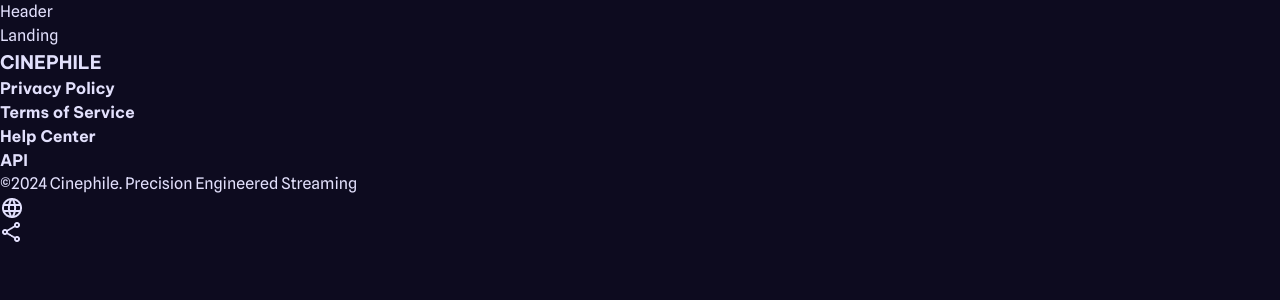
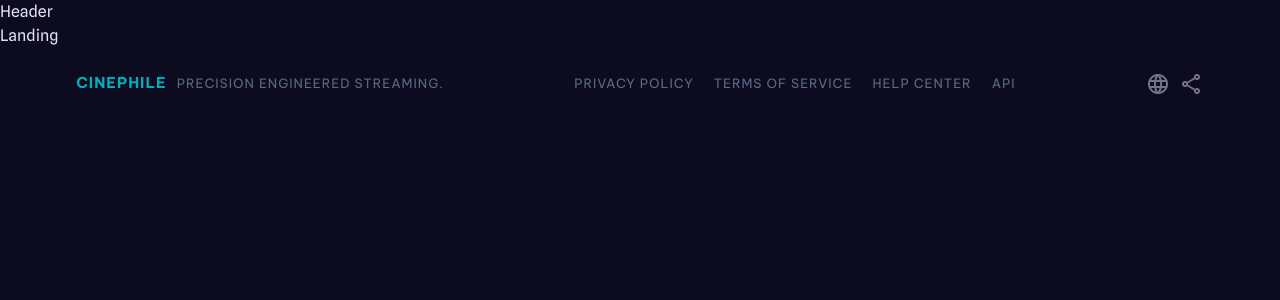
Before and after one commit to nmantilla12/Cinephile, a React (Vite) app: page / in a window 1280 px wide. Shown: the top 300 px of the page. Built offline with nearby package versions, Linux system fonts and the light colour scheme.

Commit message:
style: añadir estilos al footer tanto en mobile como en desktop

```diff
--- a/src/components/footer/Footer.jsx
+++ b/src/components/footer/Footer.jsx
@@ -1,25 +1,35 @@
 import styles from "./Footer.module.scss";
 import worldIcon from "../../assets/images/icons/world.png";
-import shareIcon from "../../assets/images/icons/share.png"
+import shareIcon from "../../assets/images/icons/share.png";
 
 export default function Footer() {
   return (
     <>
-      <footer>
-        <h3>CINEPHILE</h3>
-        <div>
-          <h4>Privacy Policy</h4>
-          <h4>Terms of Service</h4>
-          <h4>Help Center</h4>
-          <h4>API</h4>
+      <footer className={styles.footer}>
+        <div className={styles.title}>
+          <h3 className={styles.logo}>CINEPHILE</h3>
+          <p className={styles.subtitle}>Precision Engineered Streaming.</p>
         </div>
-        <div>
-          <p>&copy;2024 Cinephile. Precision Engineered Streaming</p>
+
+        <div className={styles.links}>
+          <div className={styles.linksTop}>
+            <p>Privacy Policy</p>
+            <p>Terms of Service</p>
+          </div>
+          <div className={styles.linksBottom}>
+            <p>Help Center</p>
+            <p>API</p>
+          </div>
         </div>
-        <div>
-          <img
-            src={worldIcon} alt="world icon"
-          />
+        <div className={styles.copy}>
+          <p>
+            <span className={styles.firstPart}>&copy;2024 Cinephile. </span>
+            Precision Engineered Streaming.
+          </p>
+        </div>
+
+        <div className={styles.icons}>
+          <img src={worldIcon} alt="world icon" />
           <img src={shareIcon} alt="share page icon" />
         </div>
       </footer>
--- a/src/components/footer/Footer.module.scss
+++ b/src/components/footer/Footer.module.scss
@@ -0,0 +1,79 @@
+@import "../../style/variables";
+
+.footer {
+  display: flex;
+  flex-direction: column;
+  align-items: center;
+  font-size: 0.8rem;
+  color: $gray;
+  text-transform: uppercase;
+  font-family: $font-secondary;
+  opacity: 70%;
+  letter-spacing: 1px;
+}
+
+.logo {
+  color: $cyan;
+  font-weight: bold;
+}
+
+.subtitle {
+    display: none;
+}
+
+.linksTop {
+  display: flex;
+  padding: 10px;
+  gap: 20px;
+}
+
+.linksBottom {
+  display: flex;
+  padding: 10px;
+  gap: 20px;
+}
+
+.copy {
+  padding-inline: 2rem;
+  padding-block: 1rem;
+  text-align: center;
+}
+.icons {
+  display: none;
+}
+
+@media (min-width: 880px) {
+  .footer {
+    flex-direction: row;
+    padding: 1rem;
+    margin: 0 auto;
+    justify-content: space-around;
+    align-items: center;
+  }
+
+  .title {
+    display: flex;
+    gap: 10px;
+    align-items: center;
+  }
+
+  .links {
+    display: flex;
+  }
+  .subtitle {
+    display: flex;
+  }
+
+  .firstPart {
+    display: none;
+  }
+
+  .copy {
+    display: none;
+  }
+  .icons {
+    display: flex;
+    gap: 10px;
+    opacity: 70%;
+  }
+}
```
